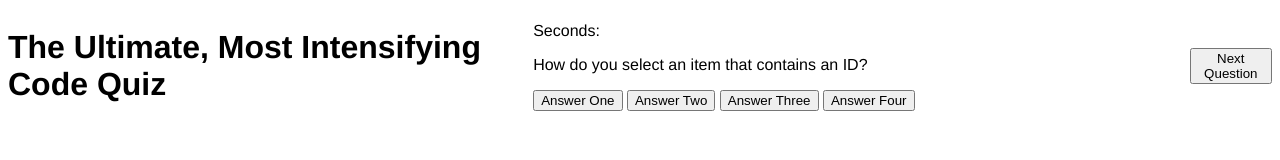
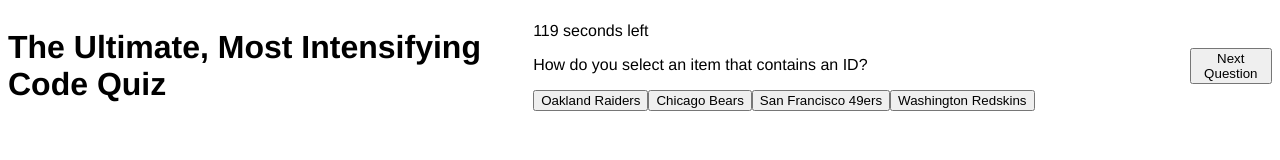
Before and after one commit to brunojoey/code-quiz, a plain HTML site: page index.html in a window 1280 px wide. Both pictures are taken after a click on the button "Start". Drawn offline with Linux system fonts and the light colour scheme.

Commit message:
I added a timer interval to the Javascript to get the countdown timer of the quiz.

```diff
--- a/index.html
+++ b/index.html
@@ -8,24 +8,17 @@
 </head>
 <body>
     <h1> The Ultimate, Most Intensifying Code Quiz </h1>
-    <div class = "container">
-        <div class = "time-left">
-            Seconds:
-        </div>
-        <div class = "question-area">
-
-        </div>
-        <div class = "answers-area">
-            <button class = "answer-one btn-answer"> Answer One </button>
-            <button class = "answer-two btn-answer"> Answer Two </button>
-            <button class = "answer-three btn-answer"> Answer Three </button>
-            <button class = "answer-four btn-answer"> Answer Four </button>
-        </div>
+    <br>
+    <div class="container">
+        <div class="time-left"></div>
+        <div class="question-area"></div>
+        <div id="answers-area"></div>
     </div>
-    <div class = "control-btns">
-        <button id = "start-btn"> Start </button>
-        <button id = "next-btn" class = "hide"> Next Question </button>
+    <br>
+    <div class="control-btns">
+        <button id="start-btn">Start</button>
+        <button id="next-btn">Next Question</button>
     </div>
-    <script src = "script.js"></script>
+    <script src="script.js"></script>
 </body>
 </html>
--- a/script.js
+++ b/script.js
@@ -5,155 +5,169 @@ var answerOneButton = document.querySelector(".answer-one");
 var answerTwoButton = document.querySelector(".answer-two");
 var answerThreeButton = document.querySelector(".answer-three");
 var answerFourButton = document.querySelector(".answer-four");
-// var allAnswerButtons = document.querySelector(".btn-answer");
-
-console.log(answerFourButton);
-console.log(answerOneButton);
-
-var questionsAnswers = [
-    { question: "How do you select an item that contains an ID?",
-         answers: [
-            answerOneButton = {"Oakland Raiders": false},
-            answerTwoButton = {"Chicago Bears": false},
-            answerThreeButton = {"San Francisco 49ers": false},
-            answerFourButton = {"Washington Redskins": true}
-            ]
-    },
-
-    { question: "How do you select an item that contains an ID?",
-         answers: [
-            answerOneButton = {"Oakland Raiders": false},
-            answerTwoButton = {"Chicago Bears": false},
-            answerThreeButton = {"San Francisco 49ers": false},
-            answerFourButton = {"Washington Redskins": true}
-            ]
-    },
-
-    { question: "How do you select an item that contains an ID?",
-         answers: [
-            answerOneButton = {"Oakland Raiders": false},
-            answerTwoButton = {"Chicago Bears": false},
-            answerThreeButton = {"San Francisco 49ers": false},
-            answerFourButton = {"Washington Redskins": true}
-            ]
-    },
-
-    { question: "How do you select an item that contains an ID?",
-         answers: [
-            answerOneButton = {"Oakland Raiders": false},
-            answerTwoButton = {"Chicago Bears": false},
-            answerThreeButton = {"San Francisco 49ers": false},
-            answerFourButton = {"Washington Redskins": true}
-            ]
-    },
-
-    { question: "How do you select an item that contains an ID?",
-         answers: [
-            answerOneButton = {"Oakland Raiders": false},
-            answerTwoButton = {"Chicago Bears": false},
-            answerThreeButton = {"San Francisco 49ers": false},
-            answerFourButton = {"Washington Redskins": true}
-            ]
-    },
-
-    { question: "How do you select an item that contains an ID?",
-         answers: [
-            answerOneButton = {"Oakland Raiders": false},
-            answerTwoButton = {"Chicago Bears": false},
-            answerThreeButton = {"San Francisco 49ers": false},
-            answerFourButton = {"Washington Redskins": true}
-            ]
-    },
-
-    { question: "How do you select an item that contains an ID?",
-         answers: [
-            answerOneButton = {"Oakland Raiders": false},
-            answerTwoButton = {"Chicago Bears": false},
-            answerThreeButton = {"San Francisco 49ers": false},
-            answerFourButton = {"Washington Redskins": true}
-            ]
-    },
-
-    { question: "How do you select an item that contains an ID?",
-         answers: [
-            answerOneButton = {"Oakland Raiders": false},
-            answerTwoButton = {"Chicago Bears": false},
-            answerThreeButton = {"San Francisco 49ers": false},
-            answerFourButton = {"Washington Redskins": true}
-            ]
-    },
-
-    { question: "How do you select an item that contains an ID?",
-         answers: [
-            answerOneButton = {"Oakland Raiders": false},
-            answerTwoButton = {"Chicago Bears": false},
-            answerThreeButton = {"San Francisco 49ers": false},
-            answerFourButton = {"Washington Redskins": true}
-            ]
-    },
-
-    { question: "How do you select an item that contains an ID?",
-         answers: [
-            answerOneButton = {"Oakland Raiders": false},
-            answerTwoButton = {"Chicago Bears": false},
-            answerThreeButton = {"San Francisco 49ers": false},
-            answerFourButton = {"Washington Redskins": true}
-            ]
-    }];
-
+var allAnswerButtons = document.querySelector(".btn-answer");
 var score = 0;
 var highScore = 0;
 var highScoreInitials = "";
 var currentQuestion = 0;
+nextButton.style.display = "none";
+var answers = document.getElementById("answers-area");
+var timeEl = document.querySelector(".time-left");
+
+var questions = [
+    {
+        question: "How do you select an item that contains an ID?",
+        answers: [
+            {label: "Oakland Raiders", value: false},
+            {label: "Chicago Bears", value: false},
+            {label: "San Francisco 49ers", value: false},
+            {label: "Washington Redskins", value: true},
+        ]
+    },
+    {
+        question: "How do you select an item that contains an ID?",
+        answers: [
+            {label: "Oakland Raiders", value: false},
+            {label: "Chicago Bears", value: false},
+            {label: "San Francisco 49ers", value: false},
+            {label: "Washington Redskins", value: true},
+        ]
+    },
+    {
+        question: "How do you select an item that contains an ID?",
+        answers: [
+            {label: "Oakland Raiders", value: false},
+            {label: "Chicago Bears", value: false},
+            {label: "San Francisco 49ers", value: false},
+            {label: "Washington Redskins", value: true},
+        ]
+    },
+    {
+        question: "How do you select an item that contains an ID?",
+        answers: [
+            {label: "Oakland Raiders", value: false},
+            {label: "Chicago Bears", value: false},
+            {label: "San Francisco 49ers", value: false},
+            {label: "Washington Redskins", value: true},
+        ]
+    },
+    {
+        question: "How do you select an item that contains an ID?",
+        answers: [
+            {label: "Oakland Raiders", value: false},
+            {label: "Chicago Bears", value: false},
+            {label: "San Francisco 49ers", value: false},
+            {label: "Washington Redskins", value: true},
+        ]
+    },
+    {
+        question: "How do you select an item that contains an ID?",
+        answers: [
+            {label: "Oakland Raiders", value: false},
+            {label: "Chicago Bears", value: false},
+            {label: "San Francisco 49ers", value: false},
+            {label: "Washington Redskins", value: true},
+        ]
+    },
+    {
+        question: "How do you select an item that contains an ID?",
+        answers: [
+            {label: "Oakland Raiders", value: false},
+            {label: "Chicago Bears", value: false},
+            {label: "San Francisco 49ers", value: false},
+            {label: "Washington Redskins", value: true},
+        ]
+    },
+    {
+        question: "How do you select an item that contains an ID?",
+        answers: [
+            {label: "Oakland Raiders", value: false},
+            {label: "Chicago Bears", value: false},
+            {label: "San Francisco 49ers", value: false},
+            {label: "Washington Redskins", value: true},
+        ]
+    },
+    {
+        question: "How do you select an item that contains an ID?",
+        answers: [
+            {label: "Oakland Raiders", value: false},
+            {label: "Chicago Bears", value: false},
+            {label: "San Francisco 49ers", value: false},
+            {label: "Washington Redskins", value: true},
+        ]
+    },
+    {
+        question: "How do you select an item that contains an ID?",
+        answers: [
+            {label: "Oakland Raiders", value: false},
+            {label: "Chicago Bears", value: false},
+            {label: "San Francisco 49ers", value: false},
+            {label: "Washington Redskins", value: true},
+        ]
+    }];
 
 startButton.addEventListener("click", startGame);
 
 function startGame() {
+    setTime();
     startButton.style.display = "none";
-    var questionCurrent = questionsAnswers[0].question;
+    nextButton.style.display = "block";
+    var questionCurrent = questions[0].question;
+    questions[0].answers.forEach(function(answer) {
+        var button = document.createElement("button");
+        button.textContent = answer.label;
+        button.setAttribute("data-value", answer.value);
+        answers.appendChild(button);
+    });
     questionTextArea.innerHTML = "<p>" + questionCurrent + "<p>";
 };
 
-nextButton.addEventListener("click", nextButton);
+nextButton.addEventListener("click", nextQuestion);
 
-function nextButton() {
+function nextQuestion() {
 
 }
 
-// allAnswerButtons.addEventListener("click", selectAnswer);
-// use this to get all buttons, attributes, and data.
+function setTime() {
+  var timerInterval = setInterval(function() {
+    var secondsLeft = 120;
+    secondsLeft--;
+    timeEl.textContent = secondsLeft + " seconds left";
 
-function selectAnswer() {
-    if (answerOneButton === false) {
-        answerIsWrong();
-    } else {
-        score++;
-        answerIsCorrect();
+    if(secondsLeft === 0) {
+      clearInterval(timerInterval);
+      sendMessage();
     }
-    if (answerTwoButton === false) {
-        answerIsWrong();
-    } else {
-        score++;
-        answerIsCorrect();
-    }
-    if (answerThreeButton === false) {
-        answerIsWrong();
-    } else {
-        score++;
-        answerIsCorrect();
-    }
-    if (answerFourButton === false) {
-        answerIsWrong();
-    } else {
-        score++;
-        answerIsCorrect();
+
+  }, 1000);
+}
+
+function sendMessage() {
+
+}
+
+
+answers.addEventListener("click", selectAnswer);
+
+function selectAnswer(event) {
+    if (event.target.matches("button")) {
+        var selectedAnswer = event.target.getAttribute("data-value");
+        if (selectedAnswer === "true") {
+            score++;
+            secondsLeft--;
+            answerIsCorrect();
+            console.log("You're right!");
+        } else {
+            answerIsWrong();
+        }
     }
 }
 
 function answerIsCorrect(){
-    answerIsCorrect.style.backgroundColor = "#0f0";
+    questionTextArea.style.backgroundColor = "#0f0";
 }
 
 function answerIsWrong(){
-    answerIsWrong.style.backgroundColor = "#f00";
+    questionTextArea.style.backgroundColor = "#f00";
 }
+setTime();
```
